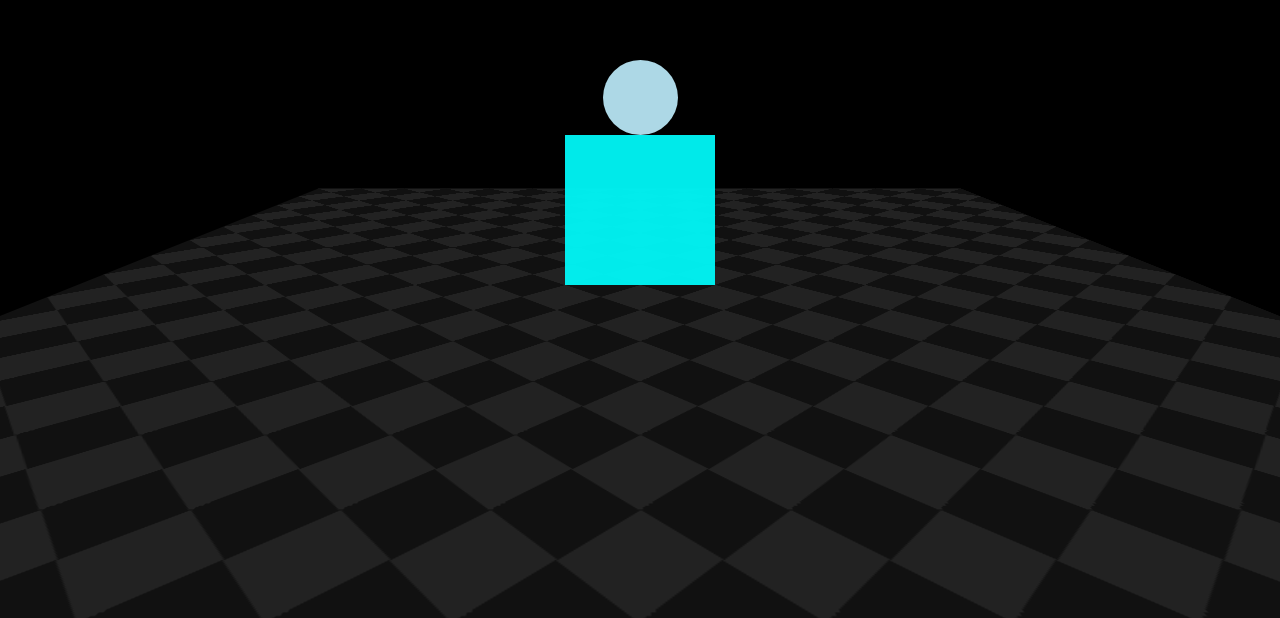
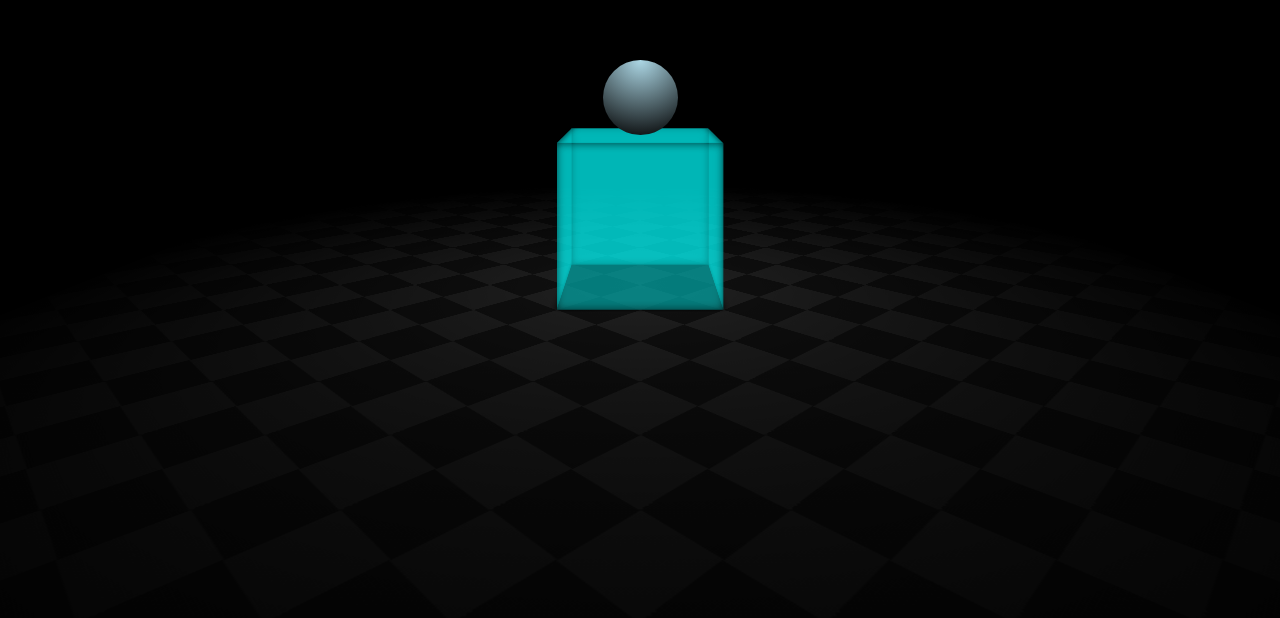
Before and after one commit to ilostmyunicorn-1/Christmas-Counter, a plain HTML site: page Bouncing Cube/Bouncing.html in a window 1280 px wide. Shown: the part 198-816 px from the top of the page. Drawn offline with Linux system fonts and the light colour scheme.

Commit message:
Added more styles for 3d effect

```diff
--- a/Bouncing Cube/style.css
+++ b/Bouncing Cube/style.css
@@ -27,11 +27,19 @@ body {
     position: absolute;
     bottom: 1em;
     left: -0.5em;
+    background-image:
+    radial-gradient(
+        circle at top,
+        lightblue,
+        #000
+    );
 }
 
 .cube {
     width: 2em;
     height: 2em;
+    transform-style: preserve-3d;
+
 
 
     position: absolute;
@@ -44,8 +52,28 @@ body {
     width: 100%;
     height: 100%;
     background: var(--boxColor);
+    box-shadow: 0 0 0.5rem #000a inset;
 }
 
+
+.top {
+    position: absolute;
+    width: 2em;
+    height: 2em;
+    background: var(--boxColor);
+    transform: translateY(-50%) rotateX(90deg);
+    box-shadow: 0 0 0.5rem #000a inset;
+}
+
+.bottom {
+    position: absolute;
+    width: 2em;
+    height: 2em;
+    background: #0007;
+    bottom: 0;
+    transform: translateY(50%) rotateX(90deg);
+    box-shadow: 0 0 0.5rem #000;
+}
 
 .floor {
     position: absolute;
@@ -57,7 +85,19 @@ body {
     ;
     top: 1em;
 
-    background-image: repeating-conic-gradient(from 45deg, #111 0deg 90deg, #222 90deg 180deg);
-    background-size: 1em 1em;
+    background-image:
+    radial-gradient(#0000, #000 75%),
+    repeating-conic-gradient(
+        from 45deg,
+        #111 0deg 90deg,
+        #222 90deg 180deg);
+    background-size: 100%, 1em 1em;
 
 }
+
+
+
+.front {transform: translateZ(1em);}
+.right {transform: rotateY(90deg) translateZ(1em)}
+.left {transform: rotateY(180deg) translateZ(1em)}
+.back {transform: rotateY(270deg) translateZ(1em)}
```
